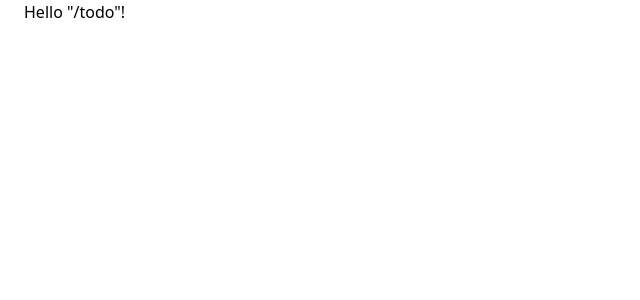
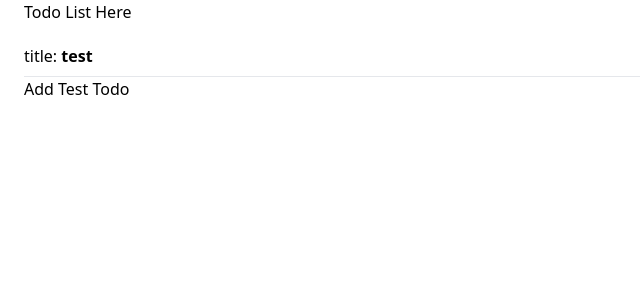
Before and after one commit to amomammadw/benvis, a React (Vite) app: page /todo in a window 1280 px wide. Shown: the top 300 px of the page, without its empty margins (0-640 px from the left). Built offline with nearby package versions, Linux system fonts and the light colour scheme.

Commit message:
init: zustand

```diff
--- a/package.json
+++ b/package.json
@@ -15,12 +15,14 @@
     "@tauri-apps/plugin-opener": "^2",
     "class-variance-authority": "^0.7.1",
     "react": "^18.3.1",
-    "react-dom": "^18.3.1"
+    "react-dom": "^18.3.1",
+    "zustand": "^5.0.2"
   },
   "devDependencies": {
     "@tanstack/router-devtools": "^1.92.6",
     "@tanstack/router-plugin": "^1.91.1",
     "@tauri-apps/cli": "^2",
+    "@types/node": "^22.10.5",
     "@types/react": "^18.3.1",
     "@types/react-dom": "^18.3.1",
     "@vitejs/plugin-react": "^4.3.4",
--- a/src/components/base/button/BaseButton.tsx
+++ b/src/components/base/button/BaseButton.tsx
@@ -2,10 +2,10 @@ import { TSize, TState, TVariant } from "@/types/components/global.type";
 import type { ButtonHTMLAttributes } from "react";
 
 interface IProps extends ButtonHTMLAttributes<HTMLButtonElement> {
-  size: TSize;
-  state: TState;
+  size?: TSize;
+  state?: TState;
   block?: boolean;
-  variant: TVariant;
+  variant?: TVariant;
 }
 export default function BaseButton({ children, ...props }: IProps) {
   return <button {...props}>{children}</button>;
--- a/src/routes/index.lazy.tsx
+++ b/src/routes/index.lazy.tsx
@@ -1,4 +1,4 @@
-import { createLazyFileRoute } from "@tanstack/react-router";
+import { createLazyFileRoute, Link } from "@tanstack/react-router";
 import BaseButton from "../components/base/button/BaseButton";
 
 export const Route = createLazyFileRoute("/")({
@@ -12,7 +12,7 @@ function Index() {
         Welcome To <b>Benvis</b>!
       </h3>
       <p>Your Open Source Task Manager</p>
-      <BaseButton />
+      <Link to="/todo">Dokme</Link>
     </div>
   );
 }
--- a/src/routes/todo.lazy.tsx
+++ b/src/routes/todo.lazy.tsx
@@ -1,9 +1,31 @@
-import { createLazyFileRoute } from '@tanstack/react-router'
+import BaseButton from "@/components/base/button/BaseButton";
+import { useTodoStore } from "@/store";
+import { createLazyFileRoute } from "@tanstack/react-router";
 
-export const Route = createLazyFileRoute('/todo')({
+export const Route = createLazyFileRoute("/todo")({
   component: RouteComponent,
-})
+});
 
 function RouteComponent() {
-  return <div>Hello "/todo"!</div>
+  const { todo, addTodo } = useTodoStore();
+
+  return (
+    <div>
+      Todo List Here
+      <ul className="border-b mt-3 py-2">
+        {todo.map((item) => (
+          <li key={item.id}>
+            title: <b>{item.title}</b>
+          </li>
+        ))}
+      </ul>
+      <BaseButton
+        onClick={() =>
+          addTodo({ title: "test2", desc: "test2", id: 2, status: "done" })
+        }
+      >
+        Add Test Todo
+      </BaseButton>
+    </div>
+  );
 }
--- /dev/null
+++ b/src/store/index.ts
@@ -0,0 +1,22 @@
+import { create } from "zustand";
+
+interface ITodoStore {
+  todo: ITodoItem[];
+  setTodo: (data: ITodoItem[]) => void;
+  addTodo: (payload: ITodoItem) => void;
+}
+
+interface ITodoItem {
+  id: number;
+  title: string;
+  desc: string;
+  status: "done" | "doing" | "todo";
+}
+
+export const useTodoStore = create<ITodoStore>((set) => ({
+  todo: [{ title: "test", desc: "test", id: 1, status: "todo" }],
+  setTodo: (data: ITodoItem[]) => set({ todo: data }),
+  addTodo: (payload: ITodoItem) => {
+    set((state) => ({ todo: [...state.todo, payload] }));
+  },
+}));
--- a/tsconfig.json
+++ b/tsconfig.json
@@ -21,7 +21,7 @@
     "noFallthroughCasesInSwitch": true,
 
     "paths": {
-      "@/*": ["src/*"]
+      "@/*": ["./src/*"]
     }
   },
   "include": ["src"],
--- a/vite.config.ts
+++ b/vite.config.ts
@@ -1,13 +1,18 @@
 import { defineConfig } from "vite";
 import react from "@vitejs/plugin-react";
 import { TanStackRouterVite } from "@tanstack/router-plugin/vite";
+import path from "path";
 
-// @ts-expect-error process is a nodejs global
 const host = process.env.TAURI_DEV_HOST;
 
 // https://vitejs.dev/config/
 export default defineConfig(async () => ({
   plugins: [TanStackRouterVite(), react()],
+  resolve: {
+    alias: {
+      "@": path.resolve(__dirname, "./src"),
+    },
+  },
 
   // Vite options tailored for Tauri development and only applied in `tauri dev` or `tauri build`
   //
```
Also changed, not shown: 1 other file (tests, documents, lock files or other folders).
